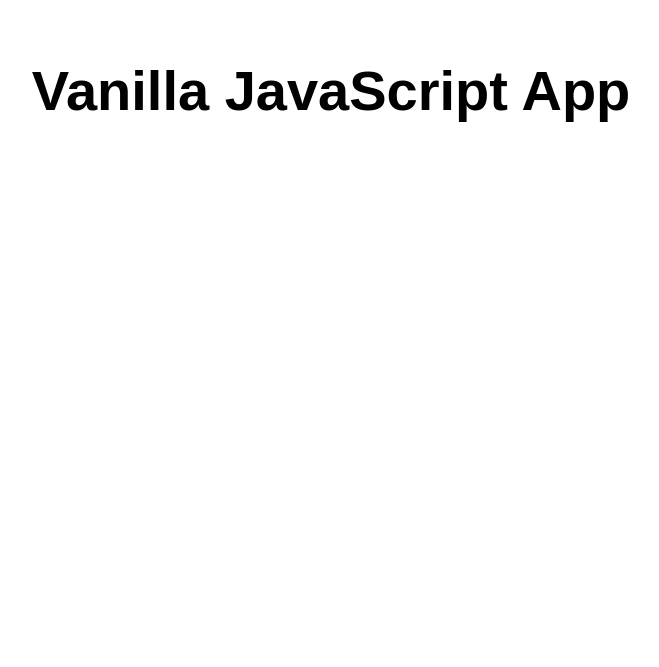
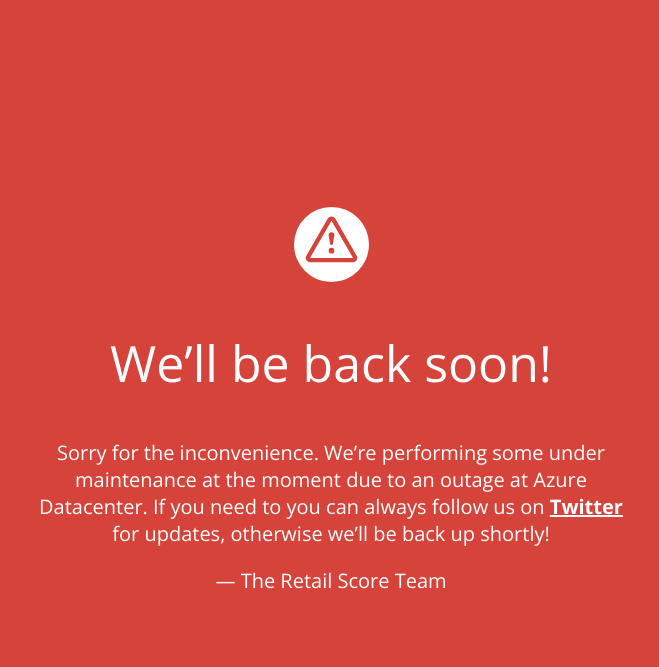
Before and after one commit to sreejeshmohant/teststaticwebapp, a website: page src/index.html in a window 1280 px wide. Shown: the whole page, without its empty margins (309-968 px from the left). Drawn offline with nearby package versions, Linux system fonts and the light colour scheme.

Commit message:
Update index.html

```diff
--- a/src/index.html
+++ b/src/index.html
@@ -1,17 +1,23 @@
-<!DOCTYPE html>
-<html lang="en">
+<!doctype html>
+<title>Site Maintenance</title>
+<link href="https://fonts.googleapis.com/css?family=Open+Sans:300,400,700" rel="stylesheet">
+<style>
+  html, body { padding: 0; margin: 0; width: 100%; height: 100%; }
+  * {box-sizing: border-box;}
+  body { text-align: center; padding: 0; background: #d6433b; color: #fff; font-family: Open Sans; }
+  h1 { font-size: 50px; font-weight: 100; text-align: center;}
+  body { font-family: Open Sans; font-weight: 100; font-size: 20px; color: #fff; text-align: center; display: -webkit-box; display: -ms-flexbox; display: flex; -webkit-box-pack: center; -ms-flex-pack: center; justify-content: center; -webkit-box-align: center; -ms-flex-align: center; align-items: center;}
+  article { display: block; width: 700px; padding: 50px; margin: 0 auto; }
+  a { color: #fff; font-weight: bold;}
+  a:hover { text-decoration: none; }
+  svg { width: 75px; margin-top: 1em; }
+</style>
 
-<head>
-  <meta charset="UTF-8">
-  <meta name="viewport" content="width=device-width, initial-scale=1.0">
-  <link rel="stylesheet" href="styles.css">
-  <title>Azure Website Down</title>
-</head>
-
-<body>
-  <main>
-    <h1>Vanilla JavaScript App</h1>
-  </main>
-</body>
-
-</html>
+<article>
+    <svg xmlns="http://www.w3.org/2000/svg" viewBox="0 0 202.24 202.24"><defs><style>.cls-1{fill:#fff;}</style></defs><title>Asset 3</title><g id="Layer_2" data-name="Layer 2"><g id="Capa_1" data-name="Capa 1"><path class="cls-1" d="M101.12,0A101.12,101.12,0,1,0,202.24,101.12,101.12,101.12,0,0,0,101.12,0ZM159,148.76H43.28a11.57,11.57,0,0,1-10-17.34L91.09,31.16a11.57,11.57,0,0,1,20.06,0L169,131.43a11.57,11.57,0,0,1-10,17.34Z"/><path class="cls-1" d="M101.12,36.93h0L43.27,137.21H159L101.13,36.94Zm0,88.7a7.71,7.71,0,1,1,7.71-7.71A7.71,7.71,0,0,1,101.12,125.63Zm7.71-50.13a7.56,7.56,0,0,1-.11,1.3l-3.8,22.49a3.86,3.86,0,0,1-7.61,0l-3.8-22.49a8,8,0,0,1-.11-1.3,7.71,7.71,0,1,1,15.43,0Z"/></g></g></svg>
+    <h1>We&rsquo;ll be back soon!</h1>
+    <div>
+        <p>Sorry for the inconvenience. We&rsquo;re performing some under maintenance at the moment due to an outage at Azure Datacenter. If you need to you can always follow us on <a href="http://www.twitter.com/">Twitter</a> for updates, otherwise we&rsquo;ll be back up shortly!</p>
+        <p>&mdash; The Retail Score Team</p>
+    </div>
+</article>
```
